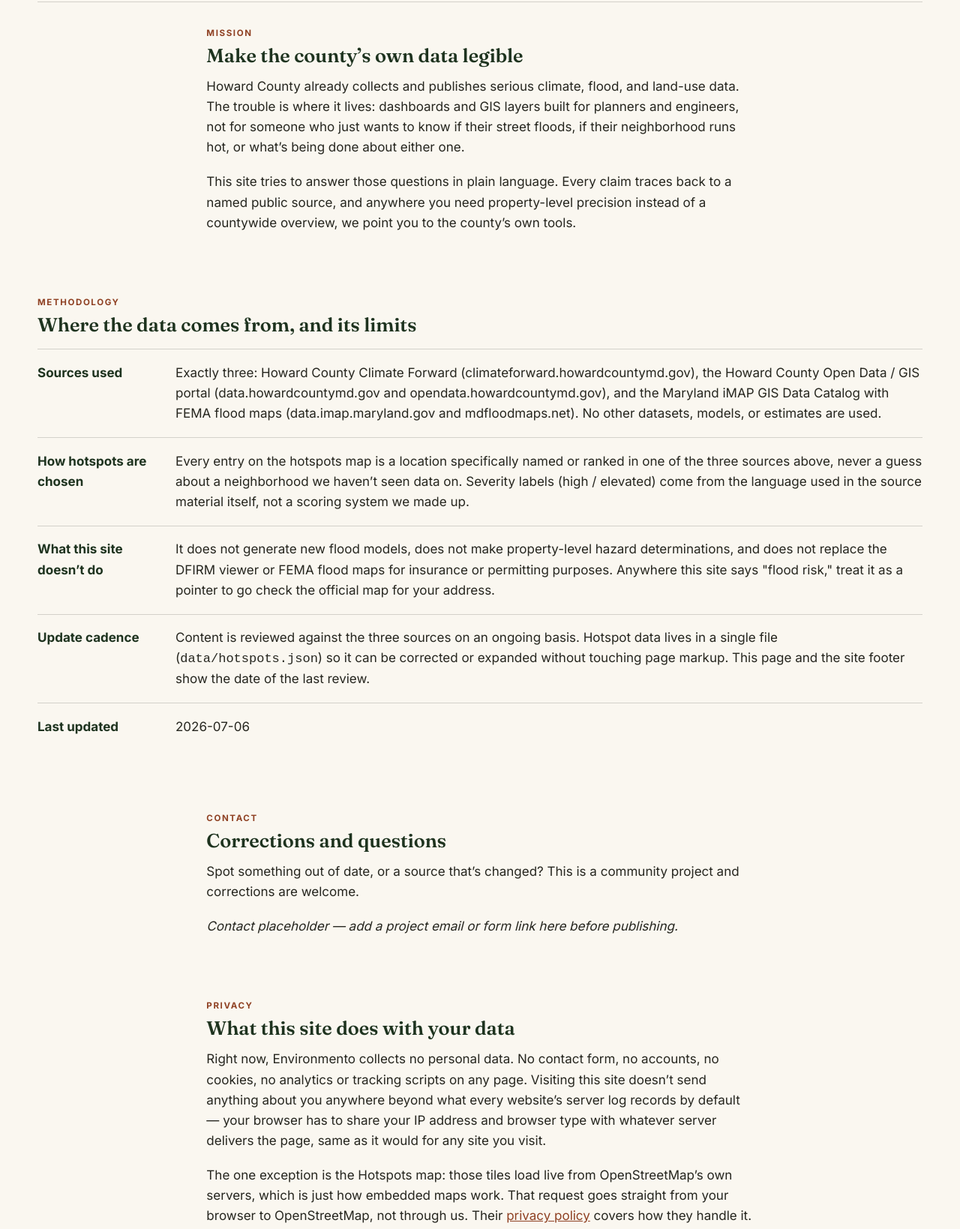
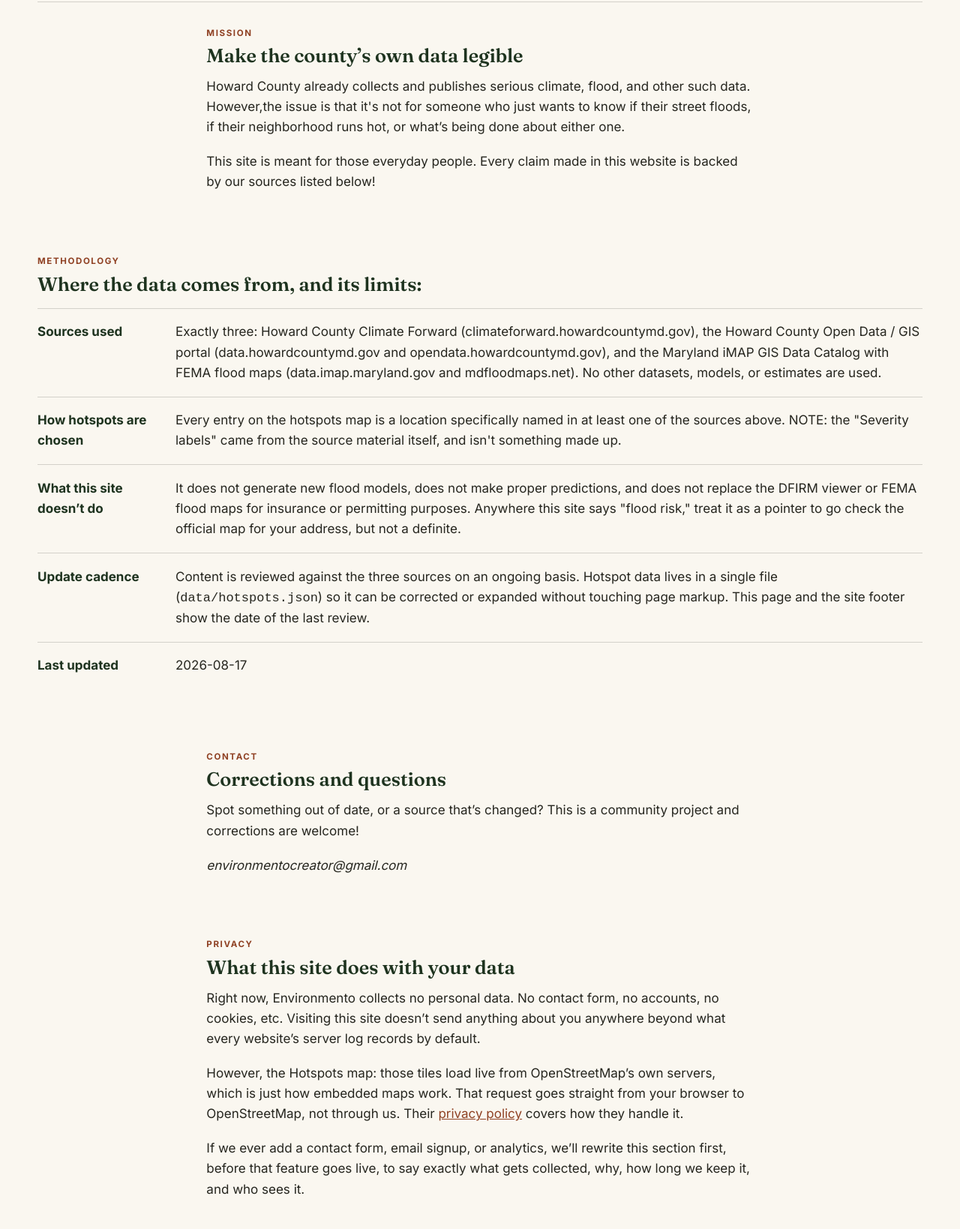
Before and after one commit to idrisazam204/Environmento, a plain HTML site: page pages/about.html in a window 1280 px wide. Shown: the part 396-2035 px from the top of the page at 75% size. Drawn offline with Linux system fonts and the light colour scheme.

Commit message:
Tweak wording
Tweak wording for more real talk, something users would appreciate.

```diff
--- a/pages/about.html
+++ b/pages/about.html
@@ -49,13 +49,13 @@
     <section class="wrap section--tight prose reveal">
       <span class="eyebrow">Mission</span>
       <h2>Make the county&rsquo;s own data legible</h2>
-      <p>Howard County already collects and publishes serious climate, flood, and land-use data. The trouble is where it lives: dashboards and GIS layers built for planners and engineers, not for someone who just wants to know if their street floods, if their neighborhood runs hot, or what&rsquo;s being done about either one.</p>
-      <p>This site tries to answer those questions in plain language. Every claim traces back to a named public source, and anywhere you need property-level precision instead of a countywide overview, we point you to the county&rsquo;s own tools.</p>
+      <p>Howard County already collects and publishes serious climate, flood, and other such data. However,the issue is that it's not for someone who just wants to know if their street floods, if their neighborhood runs hot, or what&rsquo;s being done about either one.</p>
+      <p>This site is meant for those everyday people. Every claim made in this website is backed by our sources listed below!</p>
     </section>
 
     <section class="wrap section--tight reveal">
       <span class="eyebrow">Methodology</span>
-      <h2>Where the data comes from, and its limits</h2>
+      <h2>Where the data comes from, and its limits:</h2>
       <dl class="methodology-list">
         <li>
           <dt>Sources used</dt>
@@ -63,11 +63,11 @@
         </li>
         <li>
           <dt>How hotspots are chosen</dt>
-          <dd>Every entry on the hotspots map is a location specifically named or ranked in one of the three sources above, never a guess about a neighborhood we haven&rsquo;t seen data on. Severity labels (high / elevated) come from the language used in the source material itself, not a scoring system we made up.</dd>
+          <dd>Every entry on the hotspots map is a location specifically named in at least one of the sources above. NOTE: the "Severity labels" came from the source material itself, and isn't something made up.</dd>
         </li>
         <li>
           <dt>What this site doesn&rsquo;t do</dt>
-          <dd>It does not generate new flood models, does not make property-level hazard determinations, and does not replace the DFIRM viewer or FEMA flood maps for insurance or permitting purposes. Anywhere this site says "flood risk," treat it as a pointer to go check the official map for your address.</dd>
+          <dd>It does not generate new flood models, does not make proper predictions, and does not replace the DFIRM viewer or FEMA flood maps for insurance or permitting purposes. Anywhere this site says "flood risk," treat it as a pointer to go check the official map for your address, but not a definite.</dd>
         </li>
         <li>
           <dt>Update cadence</dt>
@@ -75,7 +75,7 @@
         </li>
         <li>
           <dt>Last updated</dt>
-          <dd>2026-07-06</dd>
+          <dd>2026-08-17</dd>
         </li>
       </dl>
     </section>
@@ -83,15 +83,15 @@
     <section class="wrap section--tight prose reveal">
       <span class="eyebrow">Contact</span>
       <h2>Corrections and questions</h2>
-      <p>Spot something out of date, or a source that&rsquo;s changed? This is a community project and corrections are welcome.</p>
-      <p><em>Contact placeholder &mdash; add a project email or form link here before publishing.</em></p>
+      <p>Spot something out of date, or a source that&rsquo;s changed? This is a community project and corrections are welcome!</p>
+      <p><em>environmentocreator@gmail.com</em></p>
     </section>
 
     <section class="wrap section--tight prose reveal" id="privacy">
       <span class="eyebrow">Privacy</span>
       <h2>What this site does with your data</h2>
-      <p>Right now, Environmento collects no personal data. No contact form, no accounts, no cookies, no analytics or tracking scripts on any page. Visiting this site doesn&rsquo;t send anything about you anywhere beyond what every website&rsquo;s server log records by default &mdash; your browser has to share your IP address and browser type with whatever server delivers the page, same as it would for any site you visit.</p>
-      <p>The one exception is the Hotspots map: those tiles load live from OpenStreetMap&rsquo;s own servers, which is just how embedded maps work. That request goes straight from your browser to OpenStreetMap, not through us. Their <a href="https://wiki.osmfoundation.org/wiki/Privacy_Policy" target="_blank" rel="noopener">privacy policy</a> covers how they handle it.</p>
+      <p>Right now, Environmento collects no personal data. No contact form, no accounts, no cookies, etc. Visiting this site doesn&rsquo;t send anything about you anywhere beyond what every website&rsquo;s server log records by default.</p>
+      <p>However, the Hotspots map: those tiles load live from OpenStreetMap&rsquo;s own servers, which is just how embedded maps work. That request goes straight from your browser to OpenStreetMap, not through us. Their <a href="https://wiki.osmfoundation.org/wiki/Privacy_Policy" target="_blank" rel="noopener">privacy policy</a> covers how they handle it.</p>
       <p>If we ever add a contact form, email signup, or analytics, we&rsquo;ll rewrite this section first, before that feature goes live, to say exactly what gets collected, why, how long we keep it, and who sees it.</p>
     </section>
 
```
